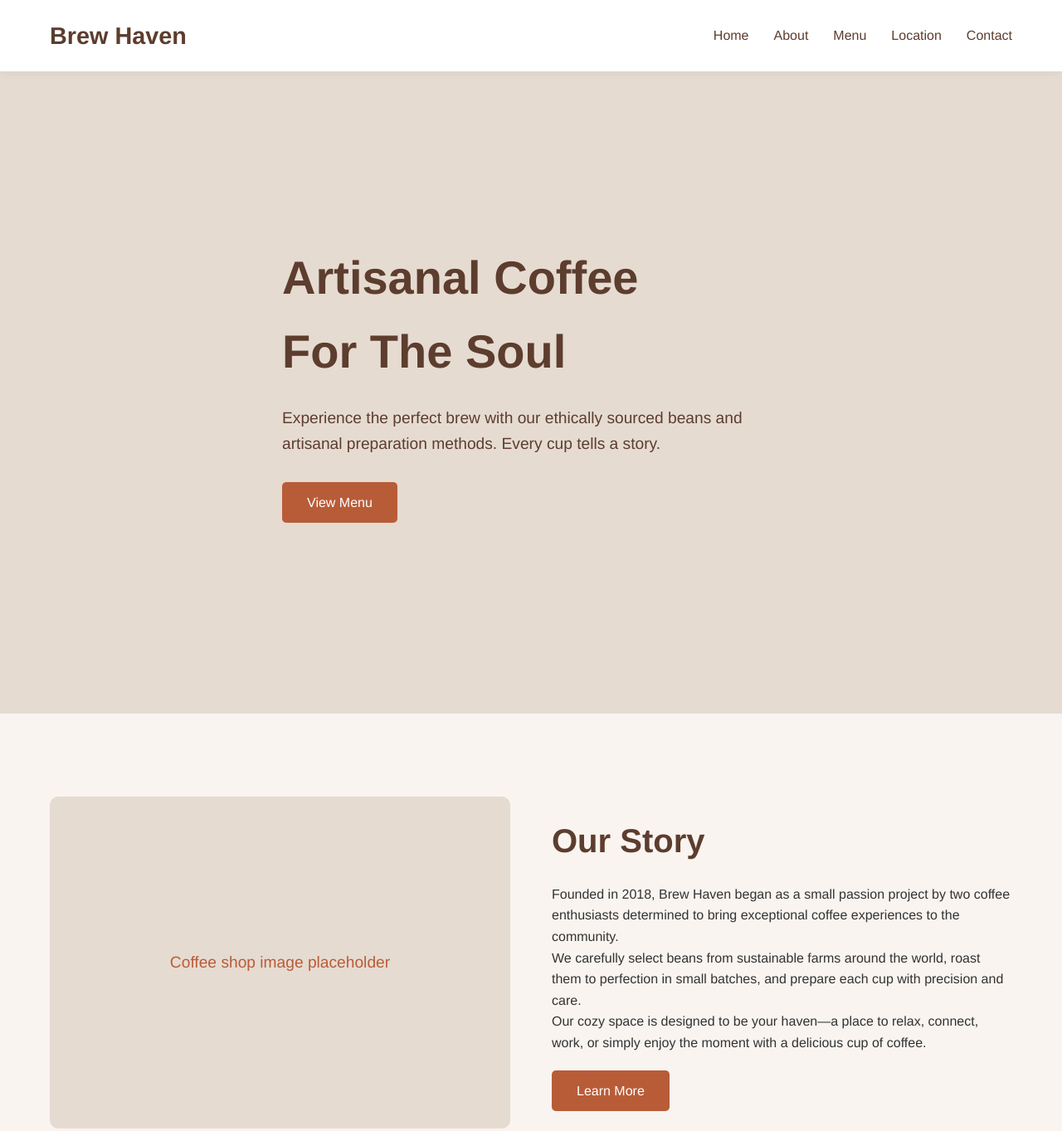
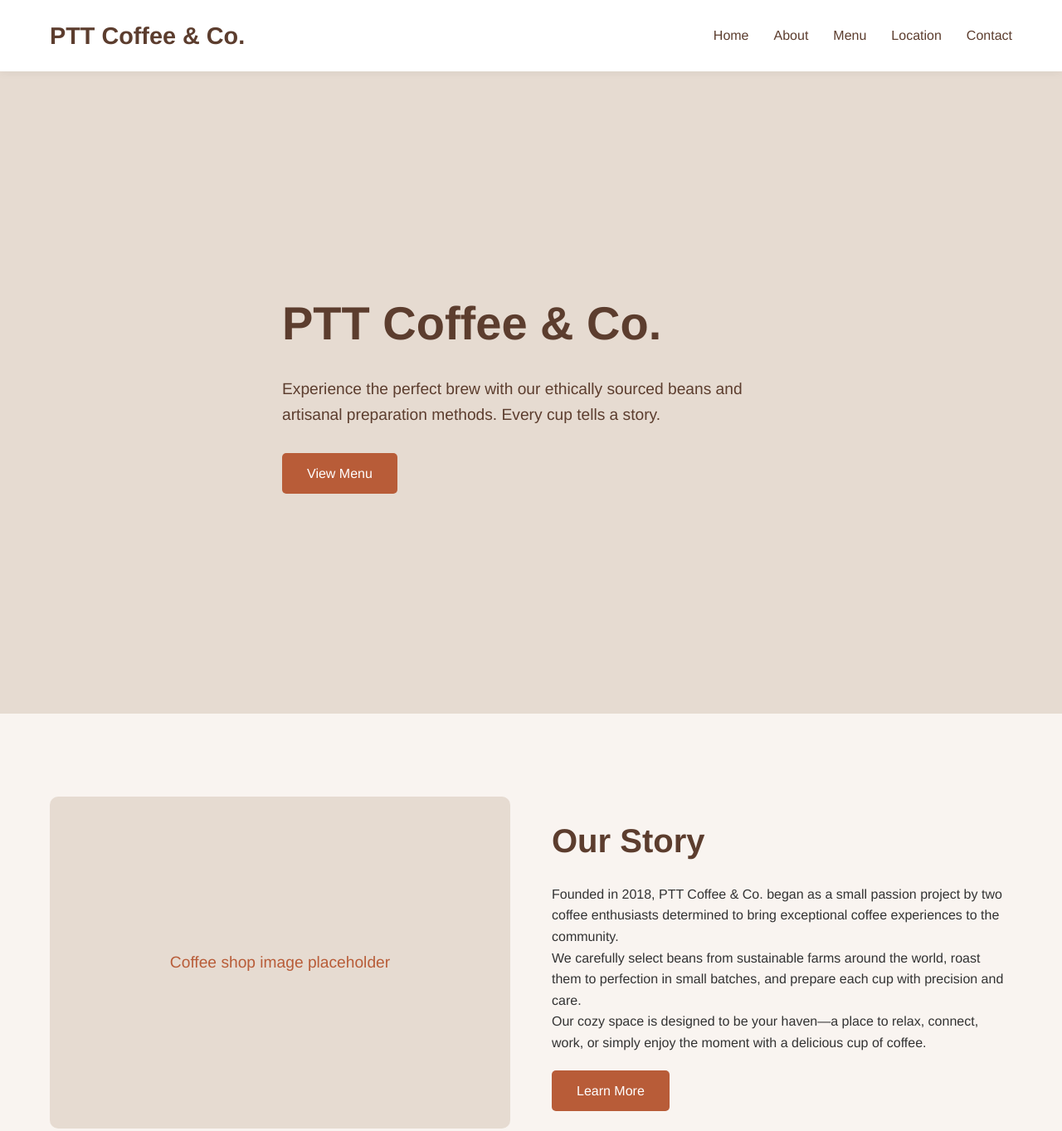
Before and after one commit to Thanatvij/CoffeeShop, a plain HTML site: page index.html in a window 1280 px wide. Shown: the top 1363 px of the page at 83% size. Drawn offline with Linux system fonts and the light colour scheme.

```diff
--- a/index.html
+++ b/index.html
@@ -3,14 +3,14 @@
 <head>
     <meta charset="UTF-8">
     <meta name="viewport" content="width=device-width, initial-scale=1.0">
-    <title>Brew Haven | Specialty Coffee</title>
+    <title>PTT Coffee & Co. | Specialty Coffee</title>
     <link rel="stylesheet" href="styles.css">
 </head>
 <body>
     <!-- Header -->
     <header>
         <div class="container header-content">
-            <div class="logo">Brew Haven</div>
+            <div class="logo">PTT Coffee & Co.</div>
             <nav>
                 <div class="mobile-menu">☰</div>
                 <ul>
@@ -27,7 +27,7 @@
     <!-- Hero Section -->
     <section class="hero" id="home">
         <div class="container hero-content">
-            <h1>Artisanal Coffee<br>For The Soul</h1>
+            <h1><h1>PTT Coffee &amp; Co.</h1></h1>
             <p>Experience the perfect brew with our ethically sourced beans and artisanal preparation methods. Every cup tells a story.</p>
             <a href="#menu" class="btn">View Menu</a>
         </div>
@@ -41,7 +41,7 @@
             </div>
             <div class="about-text">
                 <h2 class="section-title">Our Story</h2>
-                <p>Founded in 2018, Brew Haven began as a small passion project by two coffee enthusiasts determined to bring exceptional coffee experiences to the community.</p>
+                <p>Founded in 2018, PTT Coffee & Co. began as a small passion project by two coffee enthusiasts determined to bring exceptional coffee experiences to the community.</p>
                 <p>We carefully select beans from sustainable farms around the world, roast them to perfection in small batches, and prepare each cup with precision and care.</p>
                 <p>Our cozy space is designed to be your haven—a place to relax, connect, work, or simply enjoy the moment with a delicious cup of coffee.</p>
                 <a href="#" class="btn" style="margin-top: 20px;">Learn More</a>
@@ -123,7 +123,7 @@
                 <div class="location-detail">
                     <h3>Contact</h3>
                     <p>Phone: (555) 123-4567</p>
-                    <p>Email: hello@brewhaven.com</p>
+                    <p>Email: hello@pttcoffeeandco.com</p>
                 </div>
                 <a href="#contact" class="btn" style="margin-top: 20px;">Contact Us</a>
             </div>
@@ -150,7 +150,7 @@
         <div class="container">
             <div class="footer-content">
                 <div class="footer-column">
-                    <h3>Brew Haven</h3>
+                    <h3>PTT Coffee & Co.</h3>
                     <p>Artisanal coffee for the soul.</p>
                     <div class="social-links">
                         <a href="#" class="social-link">FB</a>
@@ -179,7 +179,7 @@
                 </div>
             </div>
             <div class="footer-bottom">
-                <p>&copy; 2025 Brew Haven. All rights reserved.</p>
+                <p>&copy; 2025 PTT Coffee & Co. All rights reserved.</p>
             </div>
         </div>
     </footer>
```
Also changed, not shown: 1 other file.
